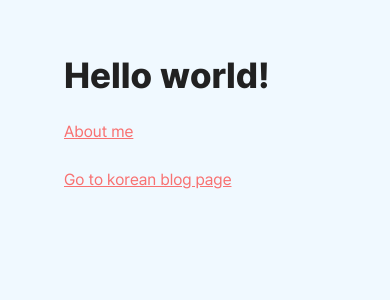
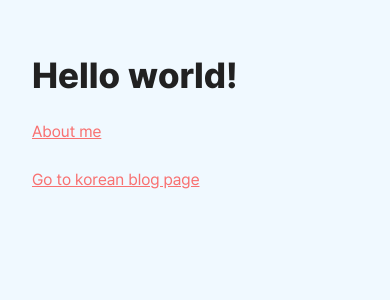
Before and after one commit to Palbahngmiyine/subux.dev, a Next.js app: page / in a window 390 px wide. Shown: the top 300 px of the page. Built offline with nearby package versions, Linux system fonts and the light colour scheme.

Commit message:
[Chore] Change container spacing

```diff
--- a/pages/_app.jsx
+++ b/pages/_app.jsx
@@ -2,7 +2,7 @@ import "../styles/global.css";
 
 export default function SubuxApp({ Component, pageProps }) {
   return (
-    <div className="container px-16 py-8 mx-auto">
+    <div className="container px-8 sm:px-16 py-8 mx-auto">
       <Component {...pageProps} />
     </div>
   );
```
